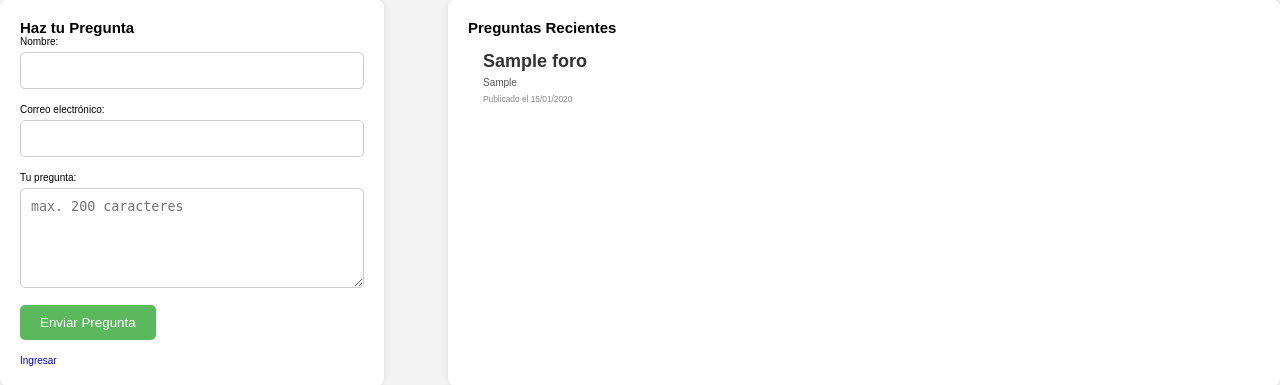
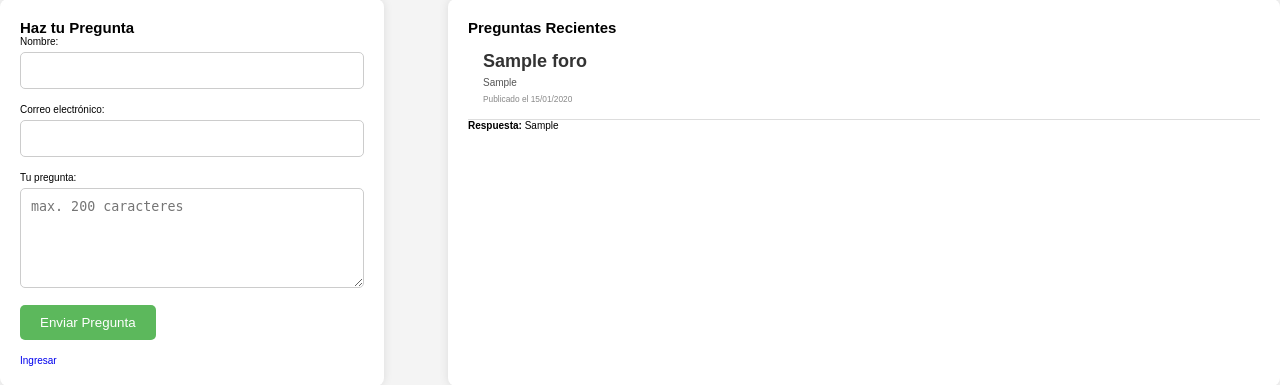
Before and after one commit to karibari70/Asociacion_Productores, a PHP site: page /Foro.php in a window 1280 px wide. Shown: the part 148-533 px from the top of the page. Run offline with PHP 8.4, Linux system fonts and the light colour scheme; tables that the repository leaves empty or names only in its code hold one stand-in row (values such as "Sample post").

Commit message:
Actualización Foro
Corrección, respuestas no se mostraban en el foro publico.

```diff
--- a/Foro.php
+++ b/Foro.php
@@ -60,11 +60,15 @@
                     // echo $row['pregunta'];
                     // echo $row['nombre'];
 
-                }
+            // Mostrar respuesta si existe
+            if (!empty($row['respuestas'])) {
+                echo "<div class='answer'><strong>Respuesta:</strong> " . $row['respuestas'] . "</div>";
+            }
+        }
+
             } else {
                 echo "<p>No hay preguntas aún. Sé el primero en preguntar.</p>";
             }
-
             ?>
         </div>
     </div>
```
